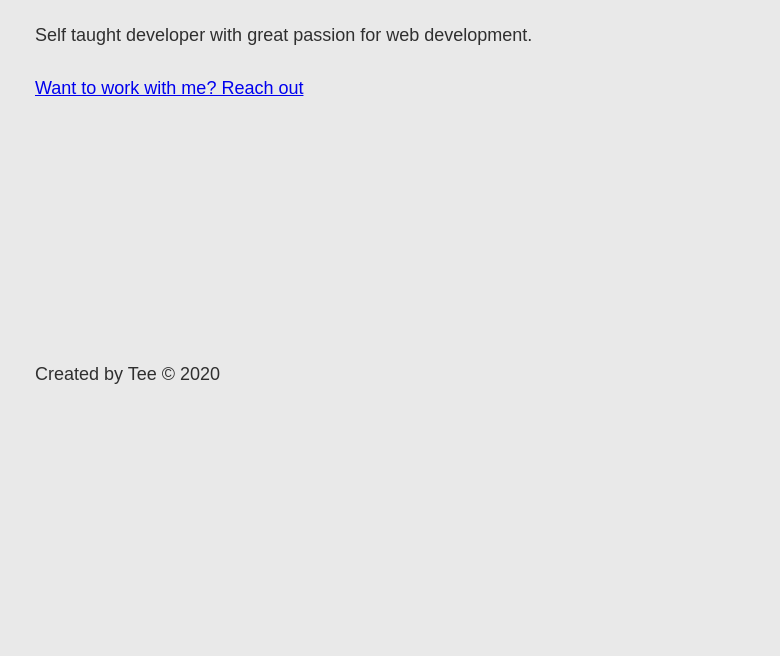
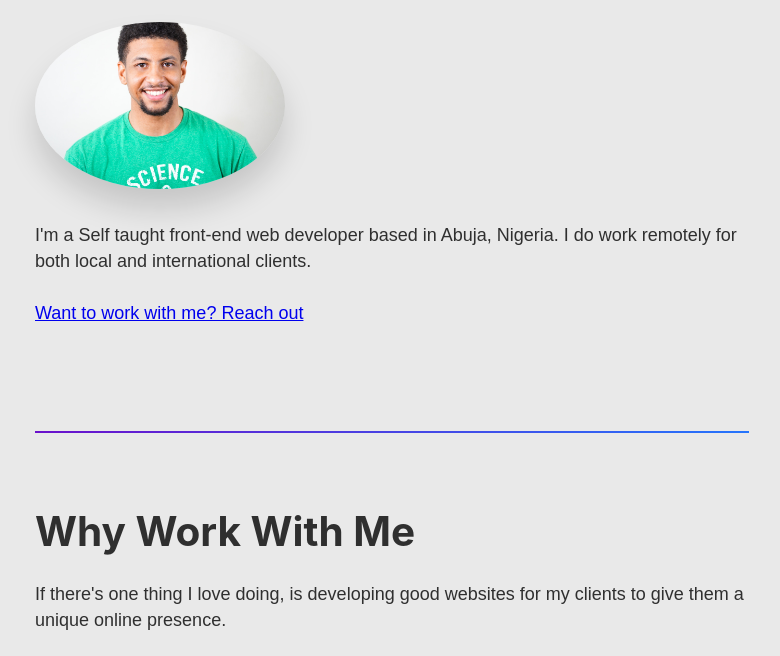
Before and after one commit to Teegreat/Tee, a Gatsby site: page /about in a window 1280 px wide. Shown: the part 369-1025 px from the top of the page, without its empty margins (248-1028 px from the left). Before the commit the page ends 800 px from the top, so only its background shows below. Built offline with nearby package versions, Linux system fonts and the light colour scheme; Gatsby itself is replaced by a stand-in of ours.

Commit message:
about page

```diff
--- a/gatsby-config.js
+++ b/gatsby-config.js
@@ -21,6 +21,7 @@ module.exports = {
       },
     },
     "gatsby-plugin-sharp",
+    "gatsby-transformer-sharp",
     {
       resolve: "gatsby-transformer-remark",
       options: {
--- a/package.json
+++ b/package.json
@@ -26,6 +26,7 @@
     "gatsby-remark-relative-images": "^0.2.3",
     "gatsby-source-filesystem": "^2.1.43",
     "gatsby-transformer-remark": "^2.6.45",
+    "gatsby-transformer-sharp": "^2.3.9",
     "node-sass": "^4.13.0",
     "react": "^16.12.0",
     "react-dom": "^16.12.0",
--- a/src/pages/about.js
+++ b/src/pages/about.js
@@ -1,17 +1,72 @@
 import React from "react"
-import { Link } from "gatsby"
+import { Link, graphql } from "gatsby"
+import Img from "gatsby-image"
+import aboutStyle from "./about.module.scss"
 import Layout from "../components/layout"
+import indexStyles from "./index.module.scss"
+
 import Head from "../components/head"
 
-const aboutPage = () => {
+export const query = graphql`
+  query {
+    file(relativePath: { eq: "images/mandev.jpg" }) {
+      childImageSharp {
+        fixed(width: 150) {
+          src
+        }
+      }
+    }
+  }
+`
+
+const aboutPage = props => {
+  const profilePicture = (
+    <img
+      src={props.data.file.childImageSharp.fixed.src}
+      alt=""
+      className={aboutStyle.profilePicture}
+    />
+  )
   return (
     <Layout>
       <Head title="About Me" />
       <h1>About Me</h1>
-      <p>Self taught developer with great passion for web development.</p>
+      <div>{profilePicture}</div>
+      <p>
+        I'm a Self taught front-end web developer based in Abuja, Nigeria. I do
+        work remotely for both local and international clients.
+      </p>
       <p>
         <Link to="/contact">Want to work with me? Reach out</Link>
       </p>
+
+      <br />
+      <br />
+      <br />
+      <hr
+        style={{
+          backgroundImage:
+            "linear-gradient(to right, #6a11cb 0%, #2575fc 100%)",
+          height: ".1rem",
+        }}
+      />
+      <br />
+      <br />
+      <h1>Why Work With Me</h1>
+      <p>
+        If there's one thing I love doing, is developing good websites for my
+        clients to give them a unique online presence.
+      </p>
+      <p>
+        I've spent many years trying to be perfect at what I do, and while I'll
+        never be perfect, I do my very best to give you the best.
+      </p>
+      <p>Want to work with me?</p>
+      <button className={indexStyles.button}>
+        <Link className={indexStyles.button} to="/contact">
+          Let's Talk !
+        </Link>
+      </button>
     </Layout>
   )
 }
--- /dev/null
+++ b/src/pages/about.module.scss
@@ -0,0 +1,13 @@
+.profilePicture {
+  position: relative;
+  width: 250px;
+  border-radius: 50%;
+  margin-right: 2rem;
+  -webkit-box-shadow: 0px 20px 30px 0px rgba(0, 0, 0, 0.15);
+  -moz-box-shadow: 0px 20px 30px 0px rgba(0, 0, 0, 0.15);
+  box-shadow: 0px 20px 30px 0px rgba(0, 0, 0, 0.15);
+
+  @media screen and (max-width: 750px) {
+    margin: 4rem 0;
+  }
+}
```
Also changed, not shown: src/images/mandev.jpg (added), 1 other file.
